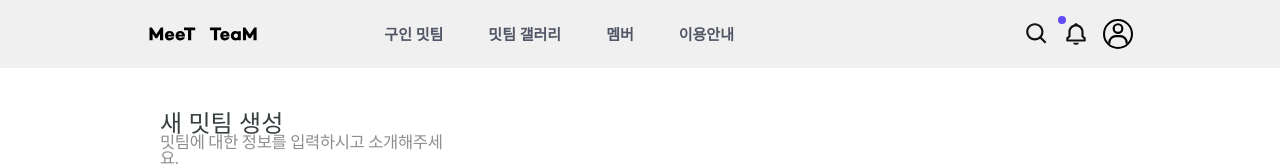
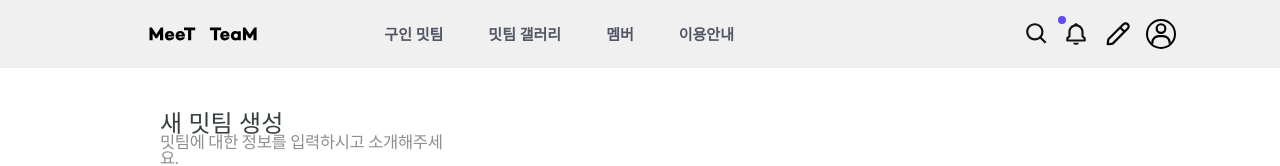
Before and after one commit to kimsuyeon0916/MeeTeam_FrontEnd, a React (Vite) app: page /create in a window 1280 px wide. Shown: the top 166 px of the page. Built offline with nearby package versions, Linux system fonts and the light colour scheme.

Commit message:
fix: 헤더, 새 밋팀 생성 추가 및 드롭다운 수정

```diff
--- a/src/components/Header/Header.styled.ts
+++ b/src/components/Header/Header.styled.ts
@@ -145,6 +145,16 @@ const Header = styled.div`
 			}
 		}
 
+		.header__menu--create {
+			width: 3rem;
+			height: 3rem;
+			flex-shrink: 0;
+			display: flex;
+			justify-content: center;
+			align-items: center;
+			cursor: pointer;
+		}
+
 		.header__menu--my {
 			position: relative;
 			display: flex;
--- a/src/components/Header/Header.tsx
+++ b/src/components/Header/Header.tsx
@@ -168,6 +168,23 @@ const Header = () => {
 							</div>
 						)}
 					</div>
+					<div className='header__menu--create' onClick={() => navigate('/create')}>
+						<svg
+							xmlns='http://www.w3.org/2000/svg'
+							width='26'
+							height='26'
+							viewBox='0 0 30 30'
+							fill='none'
+						>
+							<path
+								d='M22.5 12.4999L17.5 7.49989M3.125 26.8749L7.35546 26.4048C7.87232 26.3474 8.13075 26.3187 8.37231 26.2405C8.58661 26.1711 8.79056 26.0731 8.97861 25.9491C9.19057 25.8093 9.37443 25.6255 9.74216 25.2577L26.25 8.74989C27.6307 7.36918 27.6307 5.1306 26.25 3.74989C24.8693 2.36918 22.6307 2.36918 21.25 3.74989L4.74216 20.2577C4.37443 20.6255 4.19057 20.8093 4.0508 21.0213C3.92679 21.2093 3.82877 21.4133 3.75939 21.6276C3.68119 21.8691 3.65248 22.1276 3.59505 22.6444L3.125 26.8749Z'
+								stroke='black'
+								stroke-width='2.5'
+								stroke-linecap='round'
+								stroke-linejoin='round'
+							/>
+						</svg>
+					</div>
 					<div className='header__menu--my' ref={dropdownRef}>
 						<div className='icon' onClick={() => setOpenDrop(prev => !prev)}>
 							<BiUser />
@@ -182,15 +199,6 @@ const Header = () => {
 									}}
 								>
 									프로필 설정
-								</div>
-								<div
-									className='menu'
-									onClick={() => {
-										setOpenDrop(false);
-										navigate('/create');
-									}}
-								>
-									새 밋팀 생성
 								</div>
 								<div
 									className='menu'
```
